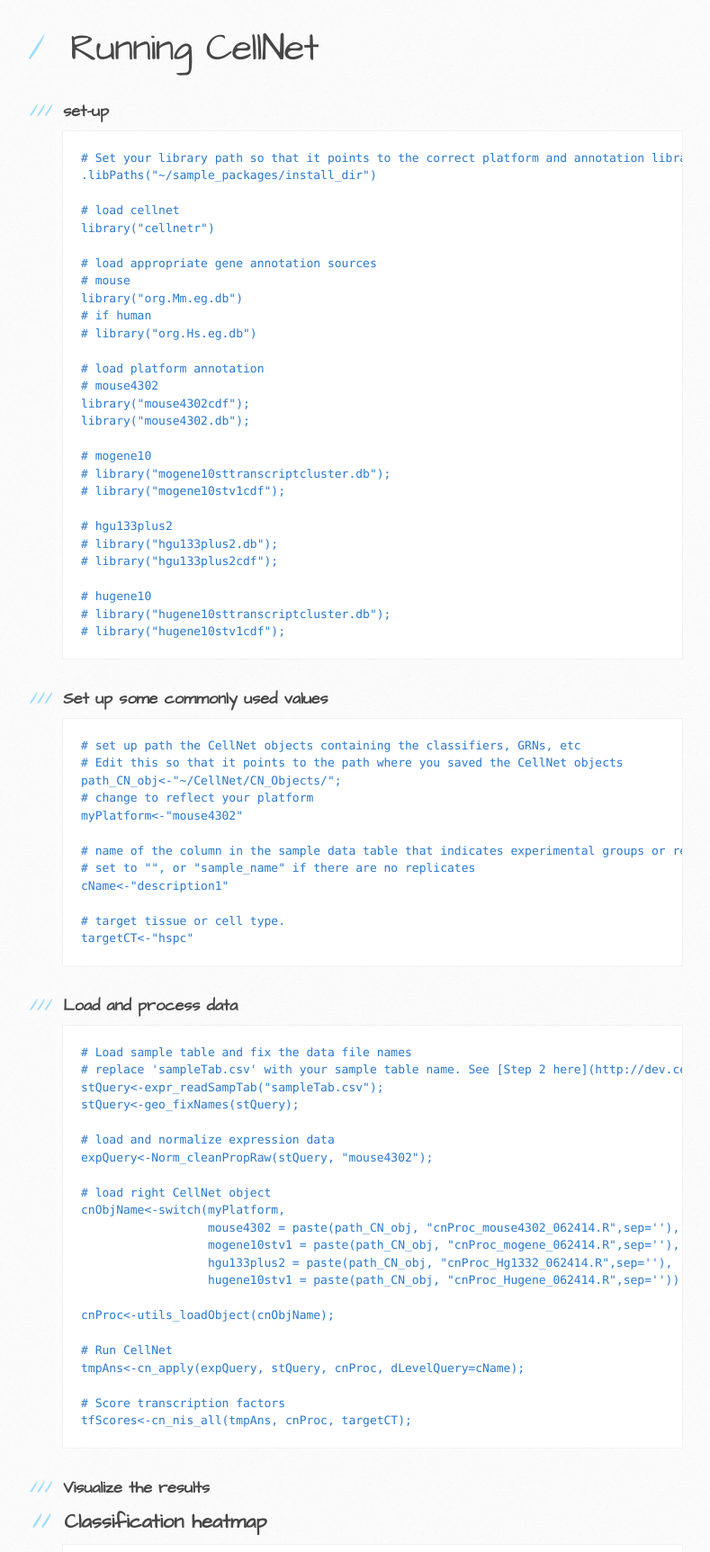
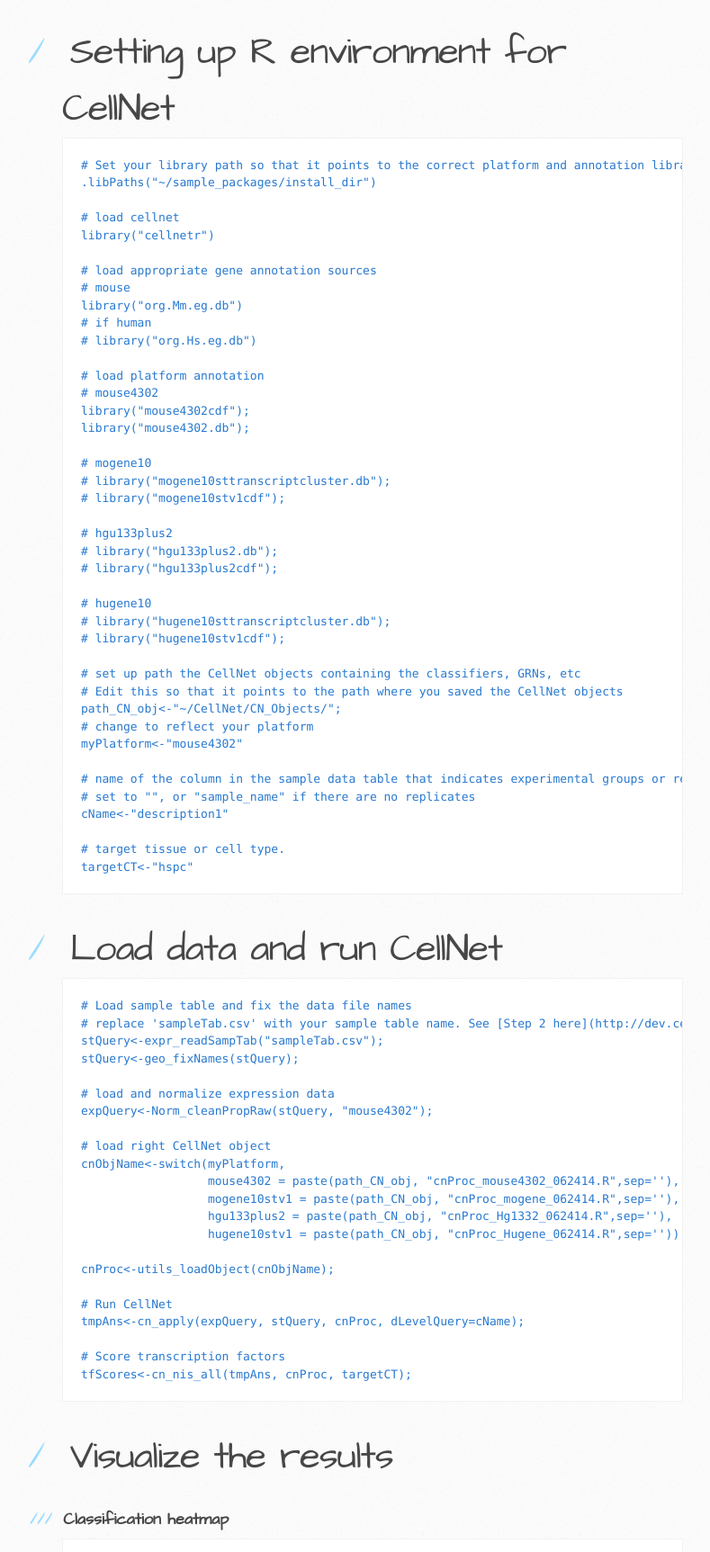
Before and after one commit to CahanLab/cellnetr, a plain HTML site: page index.html in a window 1280 px wide. Shown: the part 1075-2800 px from the top of the page at 90% size, without its empty margins (101-890 px from the left). Drawn offline with Linux system fonts and the light colour scheme.

```diff
--- a/index.html
+++ b/index.html
@@ -28,8 +28,8 @@
     <div id="content-wrapper">
       <div class="inner clearfix">
         <section id="main-content">
-          <h3>
-<a name="cellnet-source-code" class="anchor" href="#cellnet-source-code"><span class="octicon octicon-link"></span></a>CellNet: source code</h3>
+          <h1>
+<a name="cellnet-source-code" class="anchor" href="#cellnet-source-code"><span class="octicon octicon-link"></span></a>CellNet: source code</h1>
 
 <p><b>CellNet</b> is a network biology-based computational platform that more accurately assesses the fidelity of cellular engineering than existing methodologies and generates hypotheses for improving cell derivations. CellNet is based on the reconstruction of cell type specific gene regulatory networks (GRNs), which we performed using publicly available microarray data on 21 cell and tissue types from both human and mouse samples. Code to run CellNet locally is available for download on this site. You can also analyze your data through our <a href="http://cellnet.hms.harvard.edu">our servers</a>, where you can also explore predicted transcriptional targets of over 1,200 mouse or human transcriptional regulators.</p>
 
@@ -58,10 +58,7 @@ $ git checkout gh-pages
 </code></pre>
 
 <h1>
-<a name="running-cellnet" class="anchor" href="#running-cellnet"><span class="octicon octicon-link"></span></a>Running CellNet</h1>
-
-<h3>
-<a name="set-up" class="anchor" href="#set-up"><span class="octicon octicon-link"></span></a>set-up</h3>
+<a name="setting-up-r-environment-for-cellnet" class="anchor" href="#setting-up-r-environment-for-cellnet"><span class="octicon octicon-link"></span></a>Setting up R environment for CellNet</h1>
 
 <pre><code># Set your library path so that it points to the correct platform and annotation libraries:
 .libPaths("~/sample_packages/install_dir")
@@ -91,12 +88,8 @@ library("mouse4302.db");
 # hugene10
 # library("hugene10sttranscriptcluster.db");
 # library("hugene10stv1cdf");
-</code></pre>
 
-<h3>
-<a name="set-up-some-commonly-used-values" class="anchor" href="#set-up-some-commonly-used-values"><span class="octicon octicon-link"></span></a>Set up some commonly used values</h3>
-
-<pre><code># set up path the CellNet objects containing the classifiers, GRNs, etc
+# set up path the CellNet objects containing the classifiers, GRNs, etc
 # Edit this so that it points to the path where you saved the CellNet objects
 path_CN_obj&lt;-"~/CellNet/CN_Objects/";
 # change to reflect your platform
@@ -110,8 +103,8 @@ cName&lt;-"description1"
 targetCT&lt;-"hspc"
 </code></pre>
 
-<h3>
-<a name="load-and-process-data" class="anchor" href="#load-and-process-data"><span class="octicon octicon-link"></span></a>Load and process data</h3>
+<h1>
+<a name="load-data-and-run-cellnet" class="anchor" href="#load-data-and-run-cellnet"><span class="octicon octicon-link"></span></a>Load data and run CellNet</h1>
 
 <pre><code># Load sample table and fix the data file names
 # replace 'sampleTab.csv' with your sample table name. See [Step 2 here](http://dev.cellnet.hms.harvard.edu/run/) for a description of the sample table format and an example table.
@@ -137,13 +130,28 @@ tmpAns&lt;-cn_apply(expQuery, stQuery, cnProc, dLevelQuery=cName);
 tfScores&lt;-cn_nis_all(tmpAns, cnProc, targetCT);
 </code></pre>
 
+<h1>
+<a name="visualize-the-results" class="anchor" href="#visualize-the-results"><span class="octicon octicon-link"></span></a>Visualize the results</h1>
+
 <h3>
-<a name="visualize-the-results" class="anchor" href="#visualize-the-results"><span class="octicon octicon-link"></span></a>Visualize the results</h3>
-
-<h2>
-<a name="classification-heatmap" class="anchor" href="#classification-heatmap"><span class="octicon octicon-link"></span></a>Classification heatmap</h2>
+<a name="classification-heatmap" class="anchor" href="#classification-heatmap"><span class="octicon octicon-link"></span></a>Classification heatmap</h3>
 
 <pre><code>cn_hmClass(tmpAns);
+</code></pre>
+
+<p><img src="img%20src=%22images/hmClass.png%22%20alt=%22hi%22%20class=%22inline%22/" alt="classification heatmap"></p>
+
+<h3>
+<a name="gene-regulatory-network-status" class="anchor" href="#gene-regulatory-network-status"><span class="octicon octicon-link"></span></a>Gene regulatory network status</h3>
+
+<pre><code># starting cell type (esc)
+cn_barplot_grnSing(tmpAns, cnProc, "esc", c("esc"), bOrder=NULL, norm=T);
+</code></pre>
+
+<p><img src="img%20src=%22./images/hmClass.png%22" alt="classification heatmap"></p>
+
+<pre><code># target cell type (hspc)
+cn_barplot_grnSing(tmpAns, cnProc, "hspc", c("hspc"), bOrder=NULL, norm=T);
 </code></pre>
 
 <h3>
```
Also changed, not shown: params.json (+1 -1 lines).
